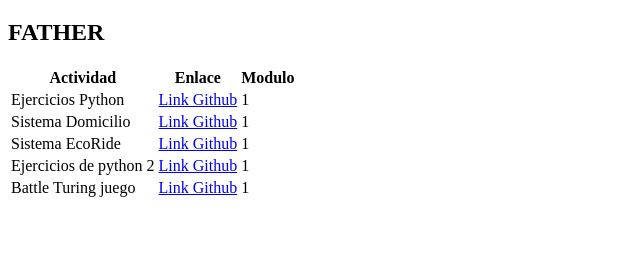
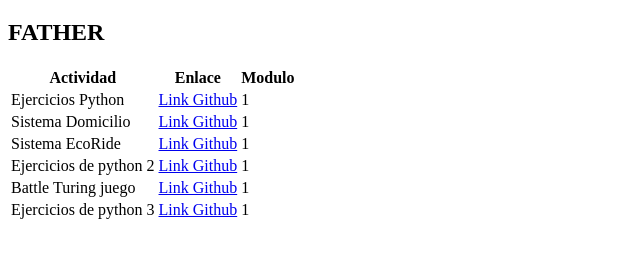
Before and after one commit to CamiloGuengue/Portafolio, a plain HTML site: page index.html in a window 1280 px wide. Shown: the part 61-318 px from the top of the page, without its empty margins (0-640 px from the left). Drawn offline with Linux system fonts and the light colour scheme.

Commit message:
Update index.html

```diff
--- a/index.html
+++ b/index.html
@@ -42,6 +42,11 @@
             <td><a href ="https://github.com/CamiloGuengue/Juego_semana2"> Link Github</a></td>
             <td>1</td>
         </tr>
+        <tr>
+            <td>Ejercicios de python 3</td>
+            <td><a href ="https://github.com/CamiloGuengue/Semana3Csv"> Link Github</a></td>
+            <td>1</td>
+        </tr>
 
 
 
```
